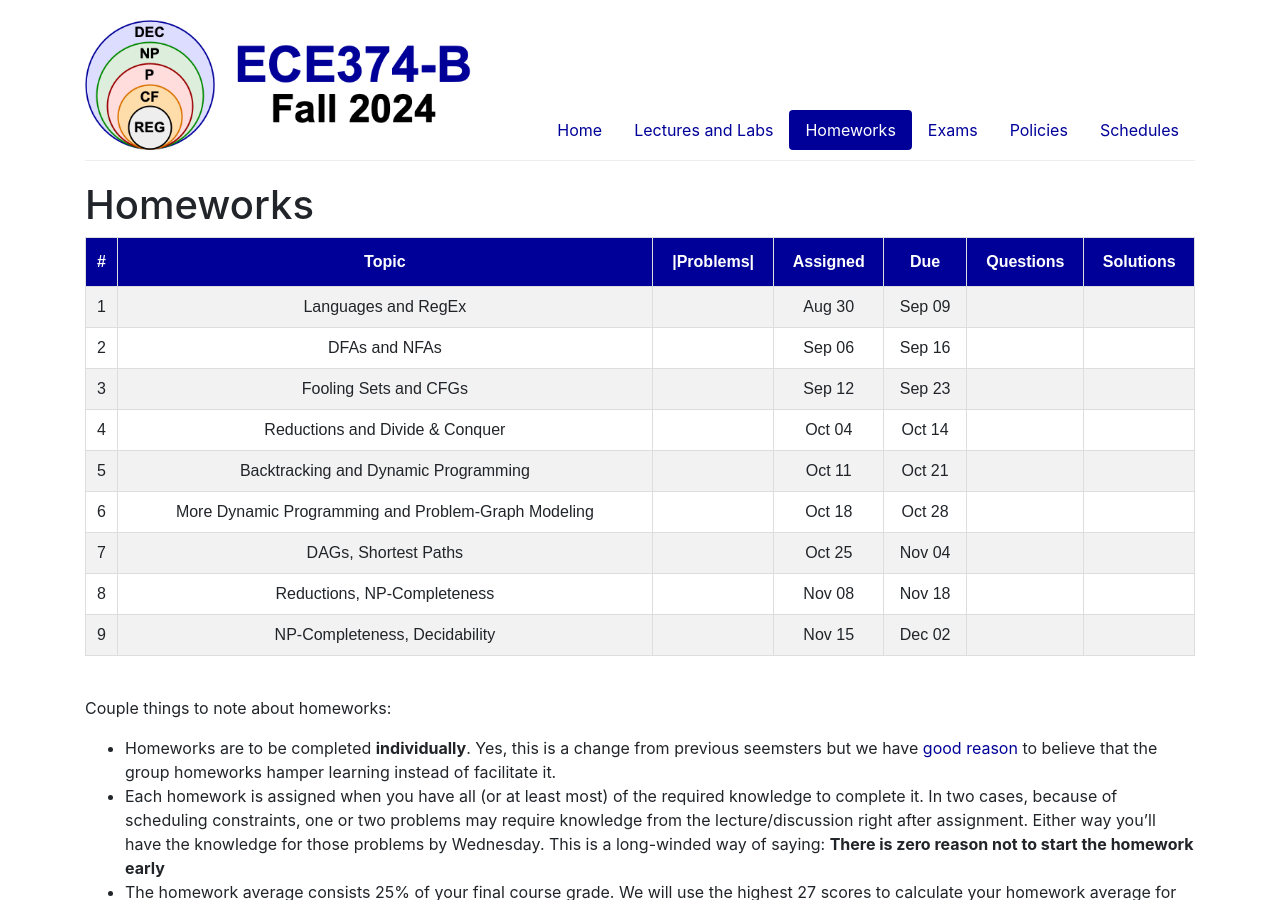
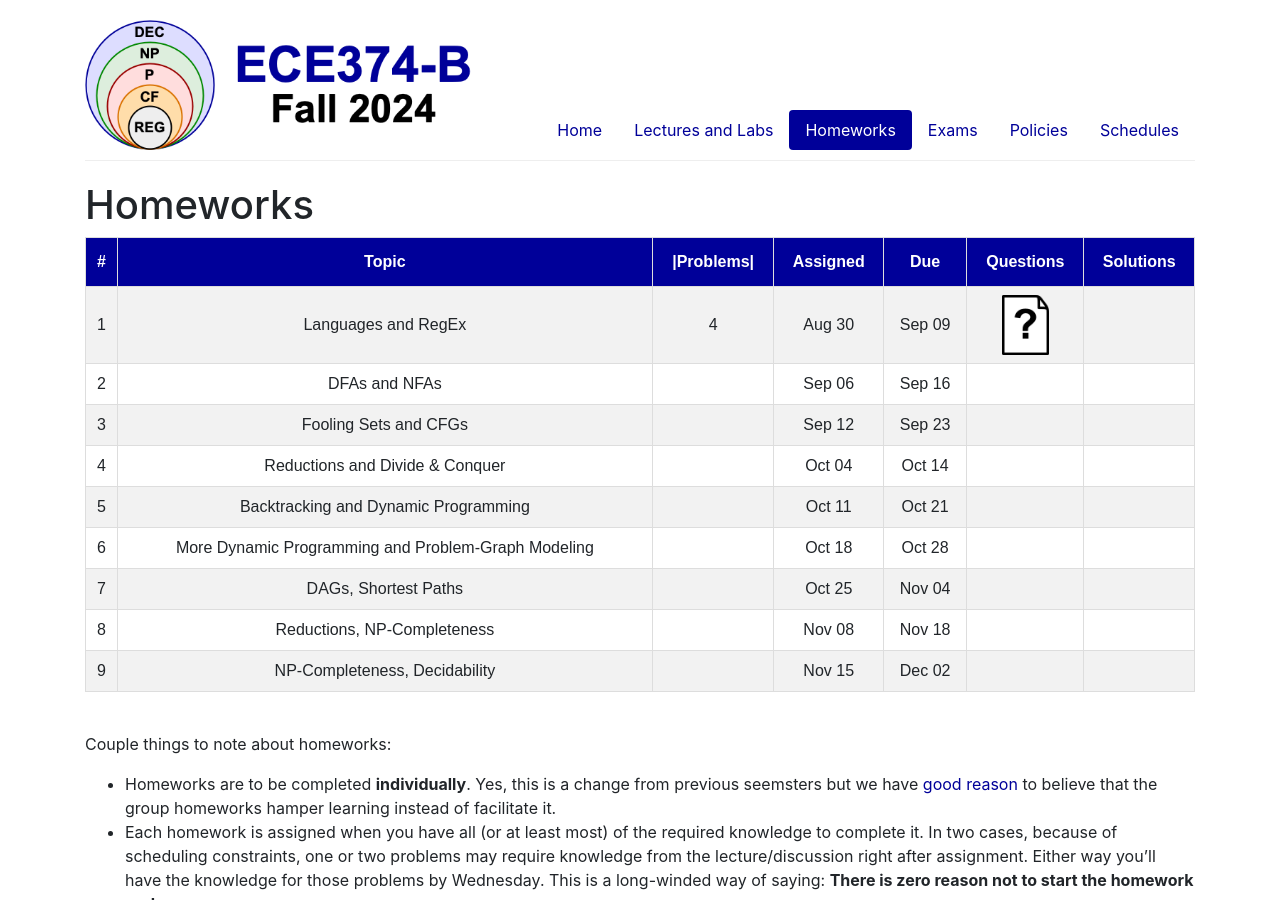
Before and after one commit to UIUC-ECE374B/su25, a Jekyll site: the page built from homeworks.md, in a window 1280 px wide and 900 px high. Built offline with Jekyll 4.4.1, drawn with Linux system fonts in a browser that asks for light colours.

Commit message:
adding HW1

```diff
--- a/_data/homework.yml
+++ b/_data/homework.yml
@@ -1,10 +1,10 @@
 hw1:
   num: 1
   topic: Languages and RegEx
-  num-problems:
+  num-problems: 4
   assigned-date: 2024-08-30
   due-date: 2024-09-09
-  questions-link:
+  questions-link: /materials/homeworks/hw1.pdf
   solutions-link:
 
 hw2:
```
Also changed, not shown: 1 other file.
